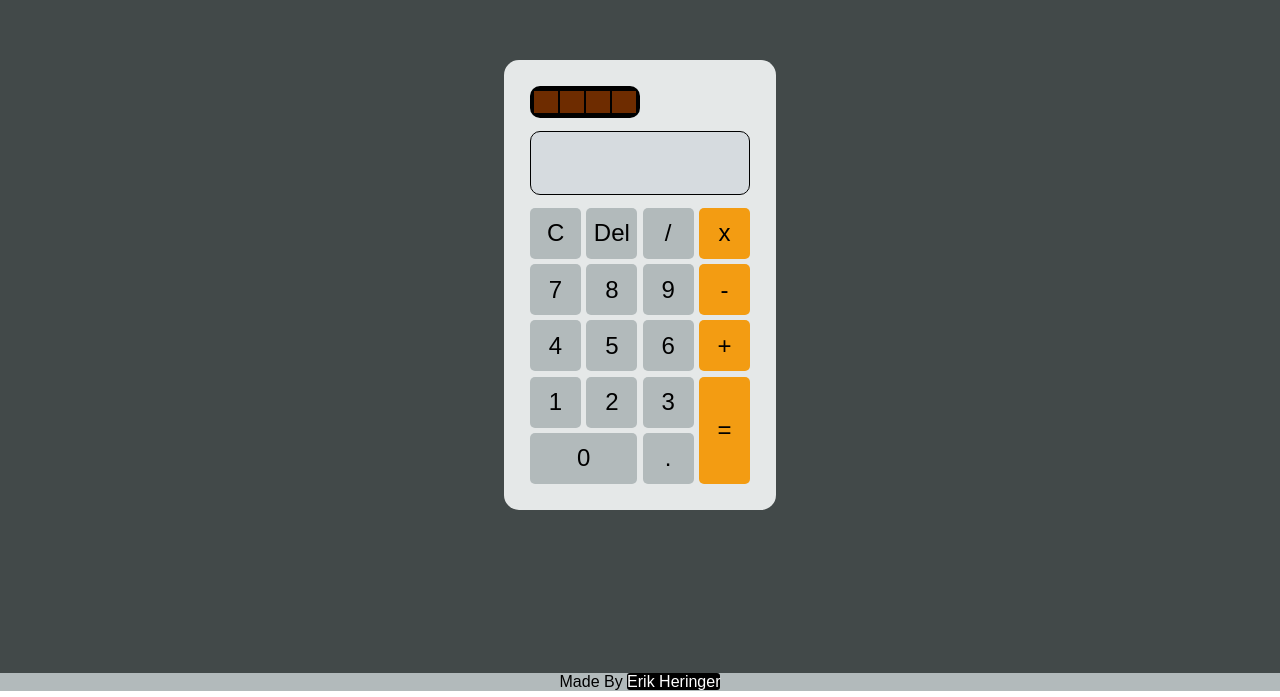
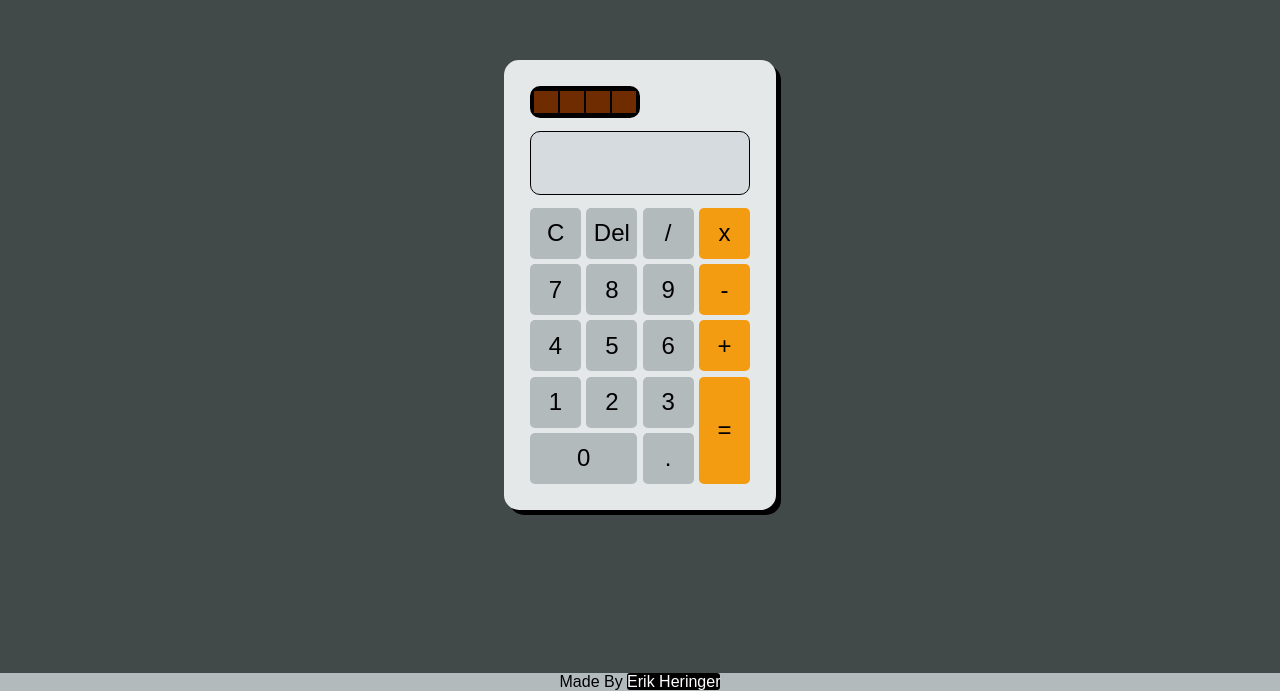
Before and after one commit to Miojinx/Calculator, a plain HTML site: page index.html in a window 1280 px wide. Shown: the part 103-800 px from the top of the page. Drawn offline with Linux system fonts and the light colour scheme.

Commit message:
added shadow to calculator

```diff
--- a/style.css
+++ b/style.css
@@ -21,6 +21,7 @@ main{
     background-color: #E5E8E8;
     border-radius: 15px;
     padding: 2%;
+    box-shadow: 5px 5px black;
 }
 
 #solar-panel{
```
